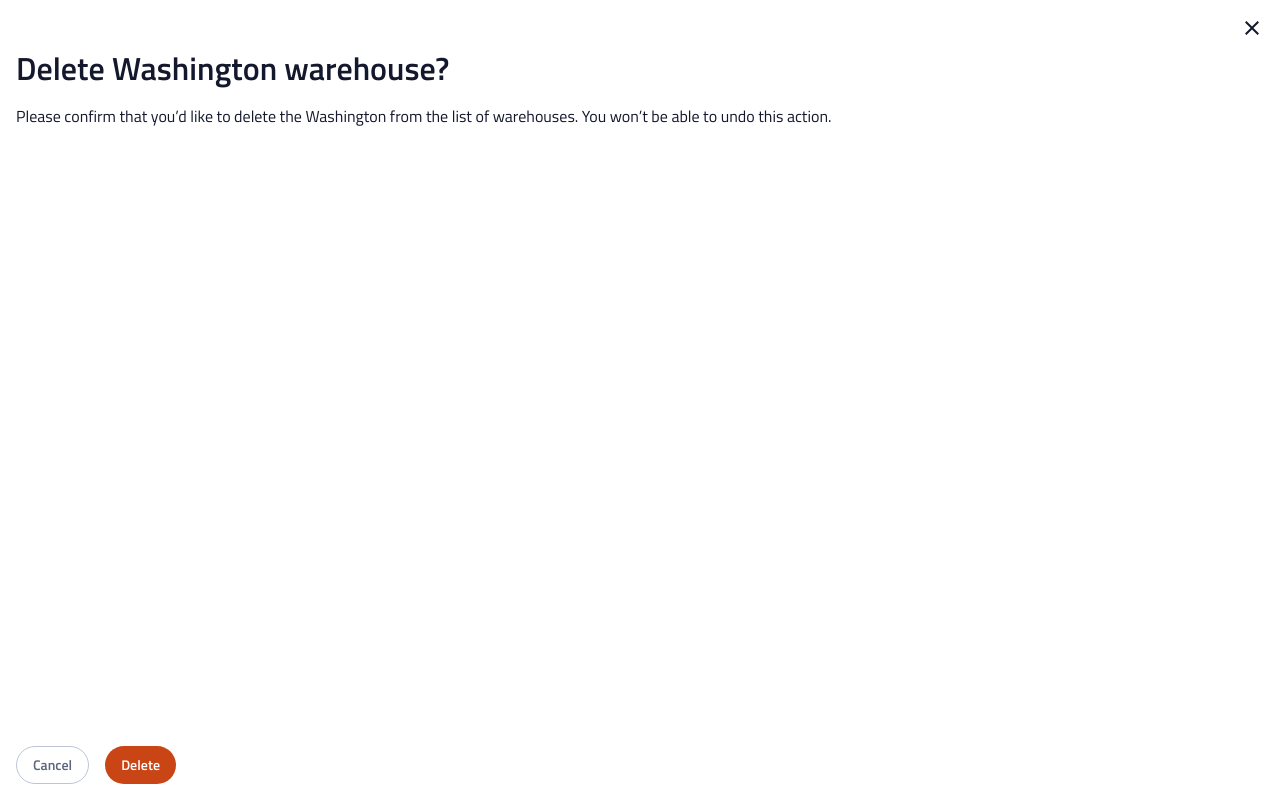
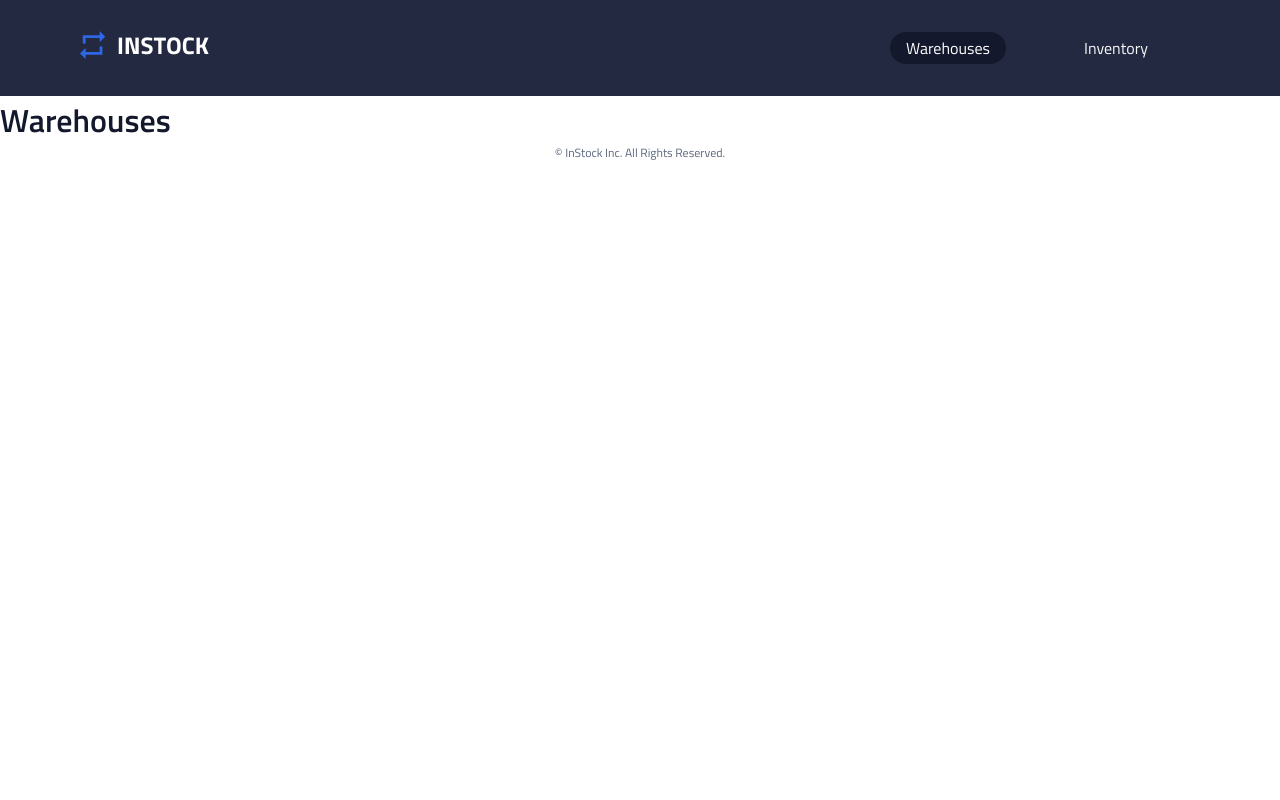
Before and after one commit to humairatasnim/instock-mont-blanc, a React (Vite) app: page / in a window 1280 px wide. Built offline with nearby package versions, Linux system fonts and the light colour scheme.

Commit message:
Fix modal component and adjust styling

```diff
--- a/package.json
+++ b/package.json
@@ -10,6 +10,8 @@
     "preview": "vite preview"
   },
   "dependencies": {
+    "@emotion/react": "^11.13.3",
+    "@emotion/styled": "^11.13.0",
     "axios": "^1.7.7",
     "dotenv": "^16.4.5",
     "react": "^18.3.1",
--- a/src/components/Modal/Modal.jsx
+++ b/src/components/Modal/Modal.jsx
@@ -1,18 +1,27 @@
 import "./Modal.scss";
 import closeButton from "/src/assets/icons/close-24px.svg";
-import { Link } from "react-router-dom";
+import { useEffect, useRef } from "react";
 
-const Modal = (props) => {
-  return props.trigger ? (
-    <div className="modal">
-      <Link to="/">
+const Modal = ({ openModal, setOpenModal }) => {
+  const modalRef = useRef(null);
+
+  useEffect(() => {
+    if (openModal) {
+      modalRef.current?.showModal();
+    } else {
+      modalRef.current?.close();
+    }
+  }, [openModal]);
+
+  return (
+    <dialog className="modal" ref={modalRef}>
+      <button onClick={() => setOpenModal(false)}>
         <img src={closeButton} alt="close icon" className="modal__icon icon" />
-      </Link>
+      </button>
       <div className="modal__content">
-        {props.children}
         <div className="modal__details">
           <h1 className="modal__heading page-header">
-            Delete {props.warehouse_name} warehouse?
+            Delete {"Washington"} warehouse?
           </h1>
           <p className="modal__description">
             Please confirm that you’d like to delete the Washington from the
@@ -20,13 +29,16 @@ const Modal = (props) => {
           </p>
         </div>
         <div className="modal__ctas">
-          <button className="modal__button button-secondary">Cancel</button>
+          <button
+            className="modal__button button-secondary"
+            onClick={() => setOpenModal(false)}
+          >
+            Cancel
+          </button>
           <button className="modal__button button-delete">Delete</button>
         </div>
       </div>
-    </div>
-  ) : (
-    ""
+    </dialog>
   );
 };
 
--- a/src/components/Modal/Modal.scss
+++ b/src/components/Modal/Modal.scss
@@ -1,41 +1,66 @@
 @use "../../styles/partials/variables" as *;
 @use "../../styles/partials/mixins" as *;
-.modal{
-    position: fixed;
-    top:0;
-    left:0;
-    width:100%;
-    height: 1000vh;
+
+.modal {
+  top: 0;
+  left: 0;
   background-color: $white;
-
-    &__icon{
+  border: none;
+  @include tablet {
+    top: 30%;
+    margin: 0 auto;
+    box-shadow: 0 0 0.5rem rgb(0 0 0 / 0.5);
+    border-radius: 3px;
+  }
+  &::backdrop {
+    @include tablet {
+      background-color: rgba(0 0 0 / 0.5);
+    }
+  }
+  &__icon {
     position: absolute;
-        top:16px;
-        right:16px;
+    top: 1rem;
+    right: 1rem;
     z-index: 1;
   }
-    &__content{
+  &__content {
     display: flex;
     flex-direction: column;
     position: relative;
-        padding:1rem;
+    padding: 1rem;
     width: 100%;
     height: 100vh;
     background-color: $white;
     justify-content: space-between;
-    }
-    &__heading{
-        margin-top: 2rem;
-    }
-    &__description{
-        margin-top: 1rem;
-    }
-    &__ctas{
-        display: flex;
-        gap:16px;
-    }
-    &__button{
-        display: flex;
+    @include tablet {
+      justify-content: space-around;
+      height: 16.375rem;
+      width: 42rem;
 
     }
   }
+  &__heading {
+    margin-top: 2rem;
+    @include tablet {
+      padding-left: 2.5rem;
+      margin-top: 1rem;
+    }
+  }
+  &__description {
+    margin-top: 1.5rem;
+    @include tablet {
+      padding-left: 2.5rem;
+      width: 34rem;
+      margin-top: 1rem;
+    }
+  }
+  &__ctas {
+    display: flex;
+    gap: 1rem;
+    @include tablet {
+      display: flex;
+      justify-content: flex-end;
+      margin-right: 3.5rem;
+    }
+  }
+}
```
Also changed, not shown: 1 other file (tests, documents, lock files or other folders). Lines whose indentation alone changed are shown as unchanged.
